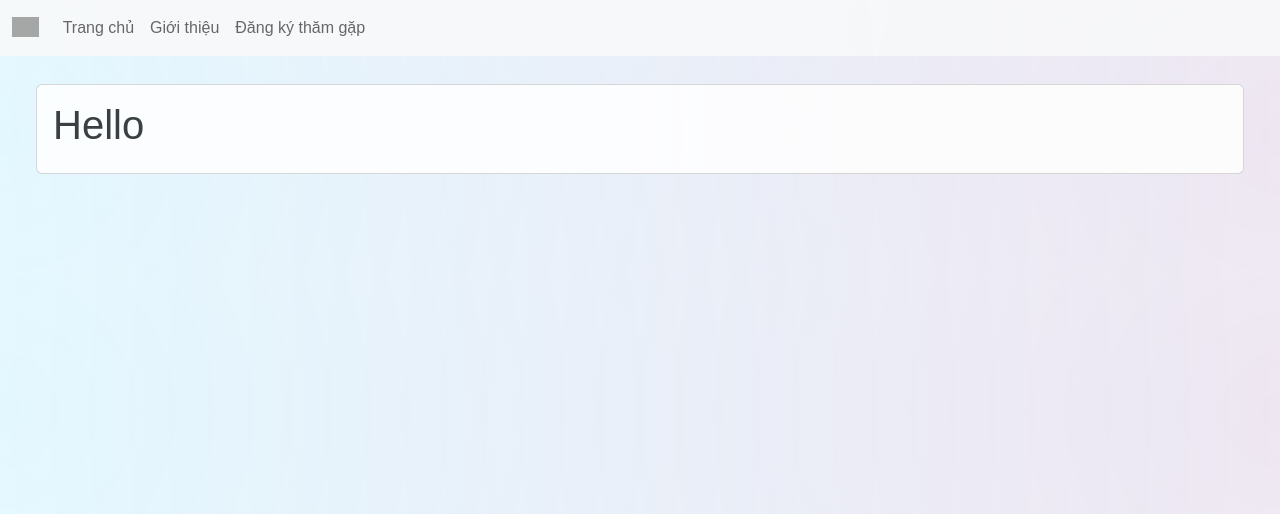
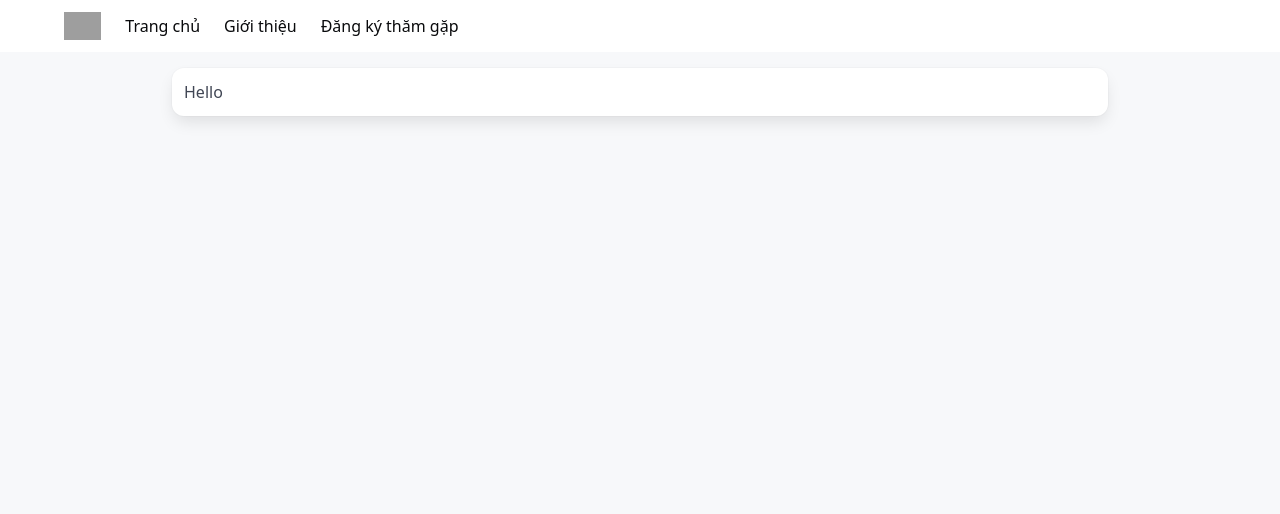
Before and after one commit to hickwhither/traitamgiamso2-dangkythamgap, a Flask app: page / in a window 1280 px wide. Shown: the top 514 px of the page. Run offline with Flask 3, Linux system fonts and the light colour scheme; grey boxes are pictures that could not be loaded.

Commit message:
Chuyển base sang Bulma và thêm trang form đăng ký

```diff
--- a/website/blueprints/form.py
+++ b/website/blueprints/form.py
@@ -13,3 +13,9 @@ def _404(e):
 @bp.route('/')
 def home():
     return render_template('index.html')
+
+
+
+@bp.route('/register', methods=['GET'])
+def register_form():
+    return render_template('form.html')
--- a/website/templates/base.html
+++ b/website/templates/base.html
@@ -1,125 +1,119 @@
 <!DOCTYPE html>
-<html>
+<html lang="vi">
+<head>
+  <meta charset="utf-8" />
+  <meta name="viewport" content="width=device-width, initial-scale=1" />
+  <meta name="color-scheme" content="light" />
+  <link rel="icon" href="/static/logo.png" />
+  <title>HjhjHaha! · {% block title %}Meth{% endblock %}</title>
 
-
-
-<head>
-
-<meta charset="utf-8"/>
-<meta name="viewport" content="width=device-width"/>
-<link rel="icon" href="/static/logo.png">
-
-<title>HjhjHaha! · {%block title%}Meth{%endblock%}</title>
-
-<!-- bootstrap css -->
-<link href="https://cdn.jsdelivr.net/npm/bootstrap@5.3.3/dist/css/bootstrap.min.css" rel="stylesheet" integrity="sha384-QWTKZyjpPEjISv5WaRU9OFeRpok6YctnYmDr5pNlyT2bRjXh0JMhjY6hW+ALEwIH" crossorigin="anonymous">
-<link rel="stylesheet" href="https://cdn.jsdelivr.net/npm/bootstrap-icons@1.8.3/font/bootstrap-icons.css">
+  <!-- Bulma CSS (lightweight, no JS dependency) -->
+  <link
+    rel="stylesheet"
+    href="https://cdn.jsdelivr.net/npm/bulma@1.0.2/css/bulma.min.css"
+  />
 
   <style>
+    :root {
+      --app-bg: #f7f8fa;
+      --app-surface: #ffffff;
+      --app-border: #e7eaf0;
+    }
+
+    html,
     body {
-	padding: 20px; font-family: Arial;
-	/* background-color: #000; */
-	background-image: radial-gradient(circle at right, rgba(121, 68, 154, 0.13),transparent),
-				radial-gradient(circle at left, rgba(41, 196, 255, 0.13), transparent);
-	/* background-image: url("https://cdn.discordapp.com/attachments/910529756351590460/1028979063504781352/unknown.png?ex=661d02ee&is=660a8dee&hm=e81fb51dbe893ccce2c11258bcd9c03cf60de5a3a54e05cfd8458b2330cbca96&");
-	background-size: cover; */
+      background: var(--app-bg);
+      color: #1f2937;
+      font-family: system-ui, -apple-system, "Segoe UI", Roboto, Helvetica, Arial, sans-serif;
+      text-rendering: optimizeSpeed;
     }
-canvas{
-	position:absolute;
-	left:0;
-	top:0;
-	z-index:-1;
+
+    .app-main {
+      padding-top: 4.25rem;
+      padding-bottom: 1.5rem;
     }
-nav{
-	opacity: 0.9
+
+    .surface-box {
+      background: var(--app-surface);
+      border: 1px solid var(--app-border);
+      border-radius: 12px;
+      padding: 1rem;
+      box-shadow: 0 2px 10px rgba(15, 23, 42, 0.05);
     }
-.card{
-	opacity: 0.876
+
+    .brand-logo {
+      max-height: 24px;
+      width: auto;
+      vertical-align: middle;
+    }
+
+    @media (prefers-reduced-motion: reduce) {
+      *,
+      *::before,
+      *::after {
+        animation: none !important;
+        transition: none !important;
+        scroll-behavior: auto !important;
+      }
     }
   </style>
+</head>
+<body>
+  <nav class="navbar is-fixed-top is-white" role="navigation" aria-label="main navigation">
+    <div class="container">
+      <div class="navbar-brand">
+        <a class="navbar-item" href="/" aria-label="Trang chủ">
+          <img src="/static/logo.png" alt="Logo" class="brand-logo" loading="lazy" decoding="async" />
+        </a>
 
-</head>
-
-
-
-<body style="overflow-x: hidden;">
-
-<!-- Canva background -->
-<canvas style=>Canvas not supported.</canvas>
-
-<!-- Flash -->
-{% with messages = get_flashed_messages(with_categories=true) %}
-{%if messages%}
-	<div class="m-5 fixed-bottom" role="alert">
-	{%for cate,mes in messages%}
-	<div class="alert alert-{{cate}} alert-dismissible fade show" role="alert">
-		{{mes| safe}}
-		<button class="btn-close" data-bs-dismiss="alert" aria-label="Close"></button>
-	</div>
-	{%endfor%}
-	</div>
-{%endif%}
-{%endwith%}
-
-<!-- Body -->
-<div class="p-3 mb-5 mt-5">
-	{%block body%}{%endblock%}
+        <button class="button navbar-burger" aria-label="menu" aria-expanded="false" data-target="main-navbar">
+          <span aria-hidden="true"></span>
+          <span aria-hidden="true"></span>
+          <span aria-hidden="true"></span>
+        </button>
       </div>
 
-<!-- Navigation bar -->
-<nav class="navbar navbar-light navbar-expand-md bg-light fixed-top"><div class="container-fluid">
-	<a class="navbar-brand" href="/"><img src="/static/logo.png" width="auto" height="20" class="d-inline-block align-text-top"></a>
-	<button class="navbar-toggler" type="button" data-bs-toggle="collapse" data-bs-target="#navbar" aria-controls="navbar" aria-expanded="false" aria-label="Toggle navigation">
-	<span class="navbar-toggler-icon"></span>
-	</button>
-	<div class="collapse navbar-collapse" id="navbar">
-			<ul class="navbar-nav me-auto">
-				<li class="nav-item">
-					<a class="nav-link" href="/">Trang chủ</a>
-				</li>
-				<li class="nav-item">
-					<a class="nav-link" href="/about">Giới thiệu</a>
-				</li>
-				<li class="nav-item">
-					<a class="nav-link" href="/register">Đăng ký thăm gặp</a>
-				</li>
-			</ul>
+      <div id="main-navbar" class="navbar-menu">
+        <div class="navbar-start">
+          <a class="navbar-item" href="/">Trang chủ</a>
+          <a class="navbar-item" href="/about">Giới thiệu</a>
+          <a class="navbar-item" href="/register">Đăng ký thăm gặp</a>
         </div>
-</div></nav>
+      </div>
+    </div>
+  </nav>
 
-<!-- Footer -->
-<div class="footer mx-auto col-2">
+  <main class="app-main">
+    <div class="container is-max-desktop px-3">
+      {% with messages = get_flashed_messages(with_categories=true) %}
+      {% if messages %}
+      <section class="mb-4">
+        {% for cate, mes in messages %}
+        <article class="message {{ 'is-success' if cate == 'success' else 'is-warning' if cate == 'warning' else 'is-danger' if cate == 'danger' else 'is-info' }}">
+          <div class="message-body">{{ mes | safe }}</div>
+        </article>
+        {% endfor %}
+      </section>
+      {% endif %}
+      {% endwith %}
+
+      {% block body %}{% endblock %}
     </div>
+  </main>
 
-<!-- bootstrap js -->
-<script src="https://cdn.jsdelivr.net/npm/@popperjs/core@2.11.8/dist/umd/popper.min.js" integrity="sha384-I7E8VVD/ismYTF4hNIPjVp/Zjvgyol6VFvRkX/vR+Vc4jQkC+hVqc2pM8ODewa9r" crossorigin="anonymous"></script>
-<script src="https://cdn.jsdelivr.net/npm/bootstrap@5.3.0/dist/js/bootstrap.min.js" integrity="sha384-fbbOQedDUMZZ5KreZpsbe1LCZPVmfTnH7ois6mU1QK+m14rQ1l2bGBq41eYeM/fS" crossorigin="anonymous"></script>
-<!-- jquery cdn -->
-<script src="https://code.jquery.com/jquery-3.5.1.js" integrity="sha256-QWo7LDvxbWT2tbbQ97B53yJnYU3WhH/C8ycbRAkjPDc=" crossorigin="anonymous"></script>
-
-<!-- script -->
-{%block script%}{%endblock%}
-
-
-<!-- Bootstrap n' jQuery -->
   <script>
-const toastElList = document.querySelectorAll('.toast')
-const toastList = [...toastElList].map(toastEl => new bootstrap.Toast(toastEl, authide=false))
-
-var tooltipTriggerList = [].slice.call(document.querySelectorAll('[data-bs-toggle="tooltip"]'))
-var tooltipList = tooltipTriggerList.map(function (tooltipTriggerEl) {
-	return new bootstrap.Tooltip(tooltipTriggerEl)
-})
-
-jQuery(document).ready(function($) {
-	$(".clickable-row").click(function() {
-		window.location = $(this).data("href");
+    (function () {
+      var burger = document.querySelector('.navbar-burger');
+      if (!burger) return;
+      var targetId = burger.dataset.target;
+      var target = document.getElementById(targetId);
+      burger.addEventListener('click', function () {
+        burger.classList.toggle('is-active');
+        if (target) target.classList.toggle('is-active');
       });
-});
+    })();
   </script>
 
+  {% block script %}{% endblock %}
 </body>
-
-
-
 </html>
```
Also changed, not shown: website/templates/form.html (added, +58 -0 lines). Lines whose indentation alone changed are shown as unchanged.
